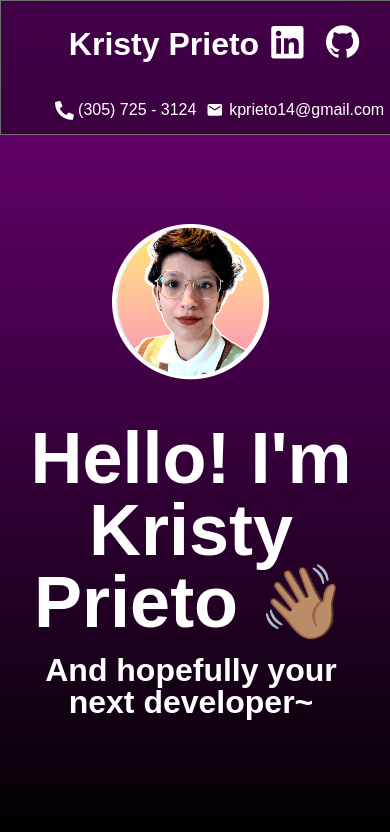
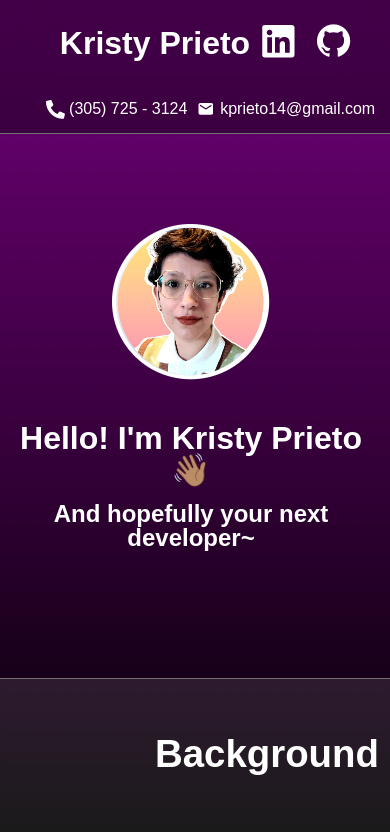
Before and after one commit to kprieto14/Resume-With-React, a React (Vite) app: page / in a window 390 px wide. Shown: the top 832 px of the page. Built offline with nearby package versions, Linux system fonts and the light colour scheme.

Commit message:
Add CSS styling to font sizes and alignment for mobile viewing.

```diff
--- a/src/components/Education.tsx
+++ b/src/components/Education.tsx
@@ -11,7 +11,6 @@ export function Education() {
     <section className="education">
       <header>
         <img src={ GradIcon } alt="Icon of a graduation cap"/>
-        {/* <h2 style="padding-left: 15px;">Education</h2> */}
         <h2>Education</h2>
       </header>
 
--- a/src/index.scss
+++ b/src/index.scss
@@ -28,6 +28,7 @@ li, ul {
 .page-header {
     position: fixed;
     border: 1px solid #707070;
+    border-width: 0 0 1px 0;
     background: rgba(0, 0, 0, 0.4);
     backdrop-filter: blur(21px);
     -webkit-backdrop-filter: blur(21px);
@@ -307,17 +308,29 @@ footer {
   }
 
   @media only screen and (max-width: 740px) {
+    .page-header {
+        padding: 0 1rem;
+    }
+
     header div, .page-greeter {
         flex-direction: column;
 
         h1, h2 {
             text-align: center;
         }
+
+        h1 {
+            font-size: 2rem;
+        }
+
+        h2 {
+            font-size: 1.5rem;
+        }
     }
 
     .background {
         h2 {
-            text-align: left;
+            text-align: center;
         }
 
         .quotations-section {
@@ -348,6 +361,12 @@ footer {
         flex-direction: column;
         gap: 1.5rem;
     }
+
+    .education, .job-experience {
+        h2 {
+            text-align: center;
+        }
+    }
   }
 
   @media screen and (max-width: 1400px) {
```
